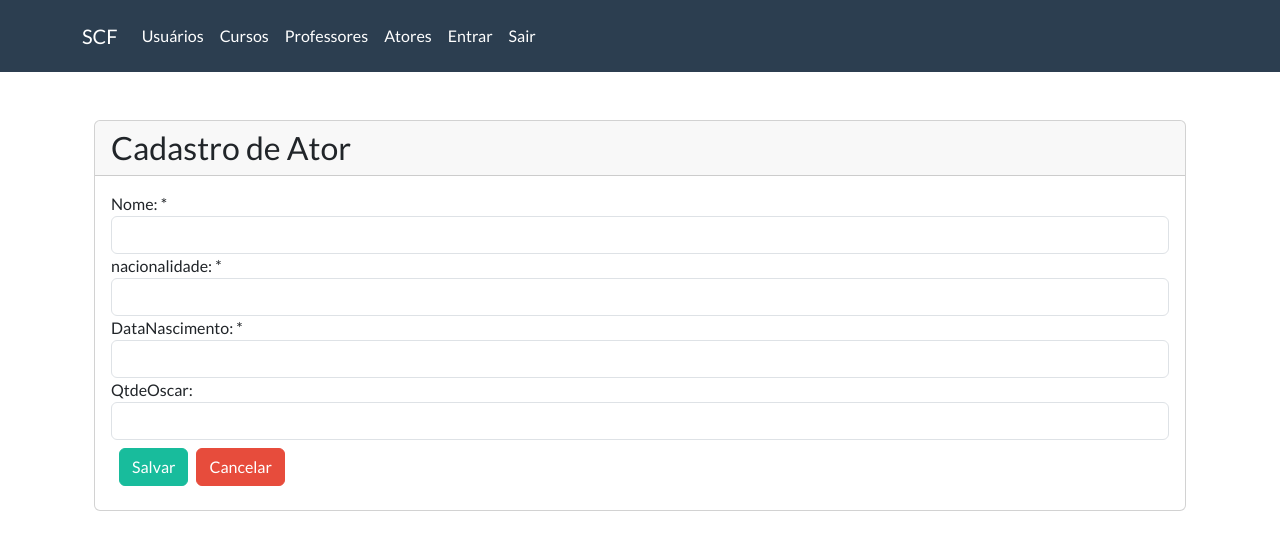
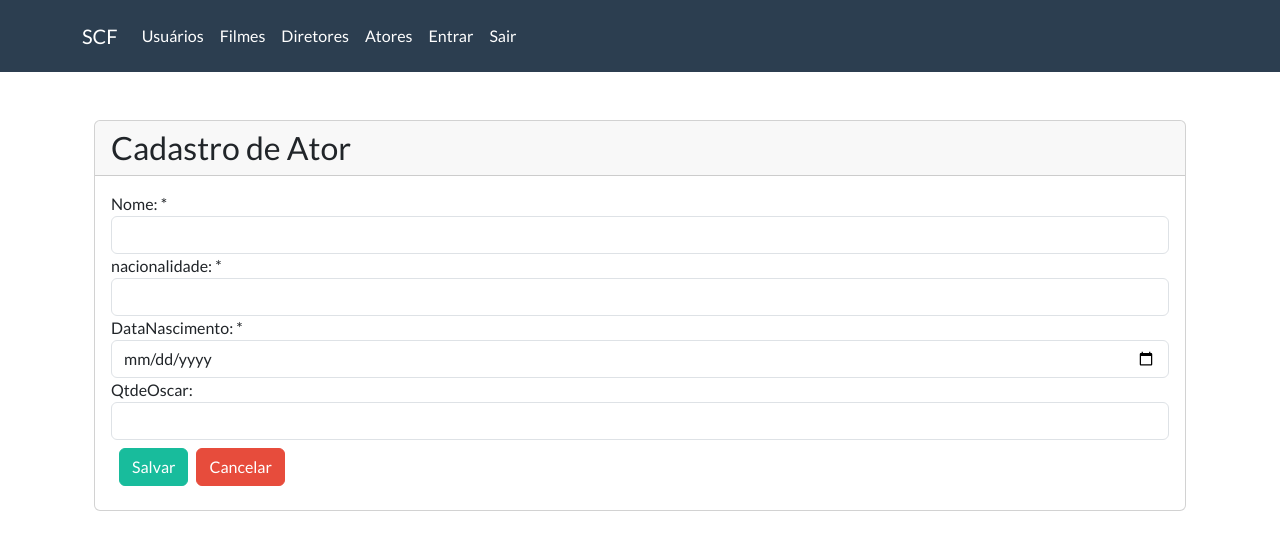
Before and after one commit to pedrosudre/scf-app, a React (Create React App) app: page /cadastro-atores/1 in a window 1280 px wide. Shown: the top 550 px of the page. Built offline with nearby package versions, Linux system fonts and the light colour scheme; no server answers.

Commit message:
cadastro autor

```diff
--- a/src/components/navbar.js
+++ b/src/components/navbar.js
@@ -30,13 +30,13 @@ function Navbar(props) {
             />
           </ul>
           <ul className='navbar-nav'>
-            <NavbarItem render='true' href='#' label='Cursos' />
+            <NavbarItem render='true' href='#' label='Filmes' />
           </ul>
           <ul className='navbar-nav'>
             <NavbarItem
               render='true'
               href='#'
-              label='Professores'
+              label='Diretores'
             />
           </ul>
           <ul className='navbar-nav'>
--- a/src/views/cadastro-ator.js
+++ b/src/views/cadastro-ator.js
@@ -86,6 +86,10 @@ function CadastroAtor() {
     setQtdeOscar(dados.qtdeOscar);
   }
 
+  useEffect(() => {
+    buscar(); // eslint-disable-next-line
+  }, [id]);
+
   if (!dados) return null;
 
   return (
@@ -117,7 +121,7 @@ function CadastroAtor() {
               </FormGroup>
               <FormGroup label='DataNascimento: *' htmlFor='inputDataNascimento'>
                 <input
-                  type='text'
+                  type='date'
                   id='inputDataNascimento'
                   value={dataNascimento}
                   className='form-control'
```
